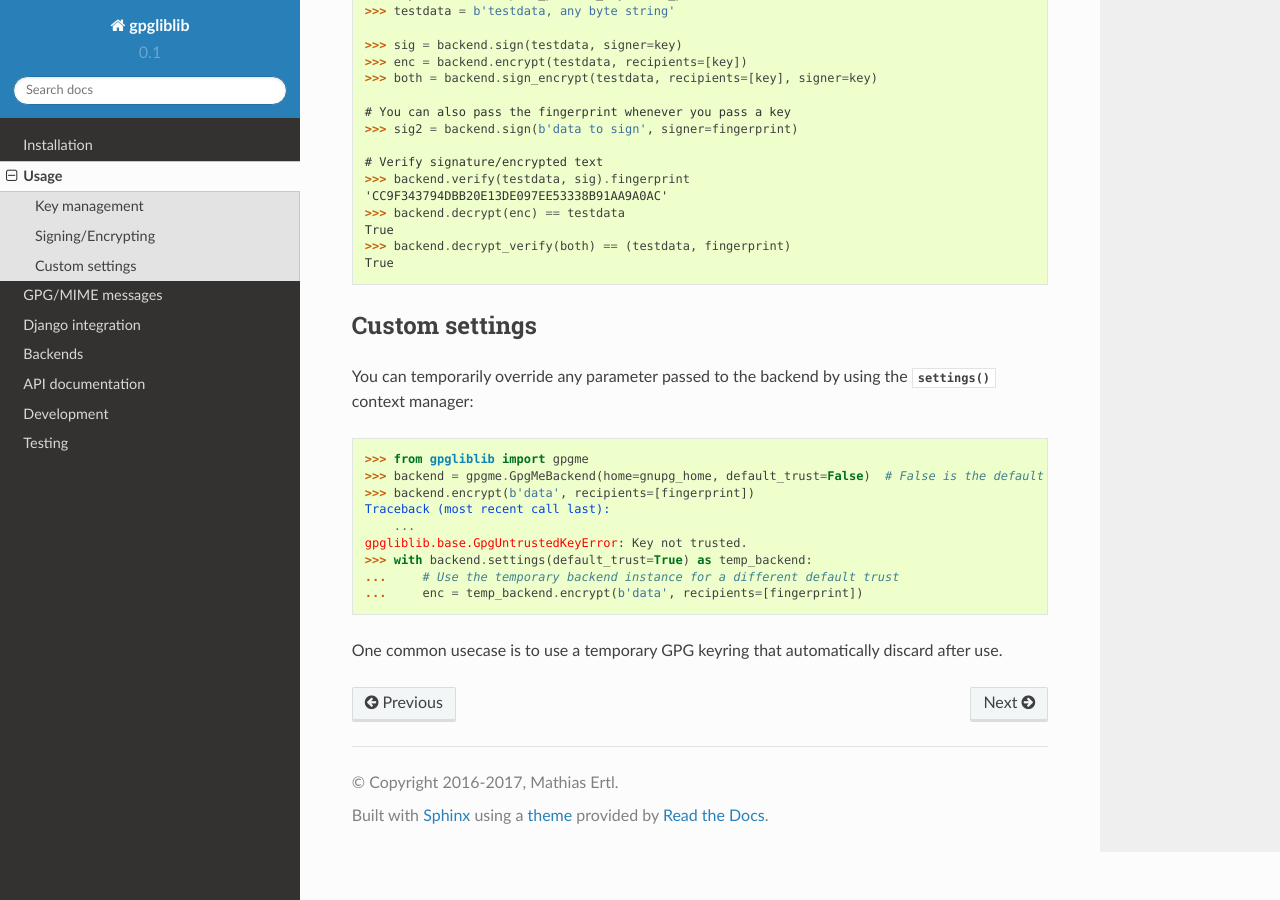
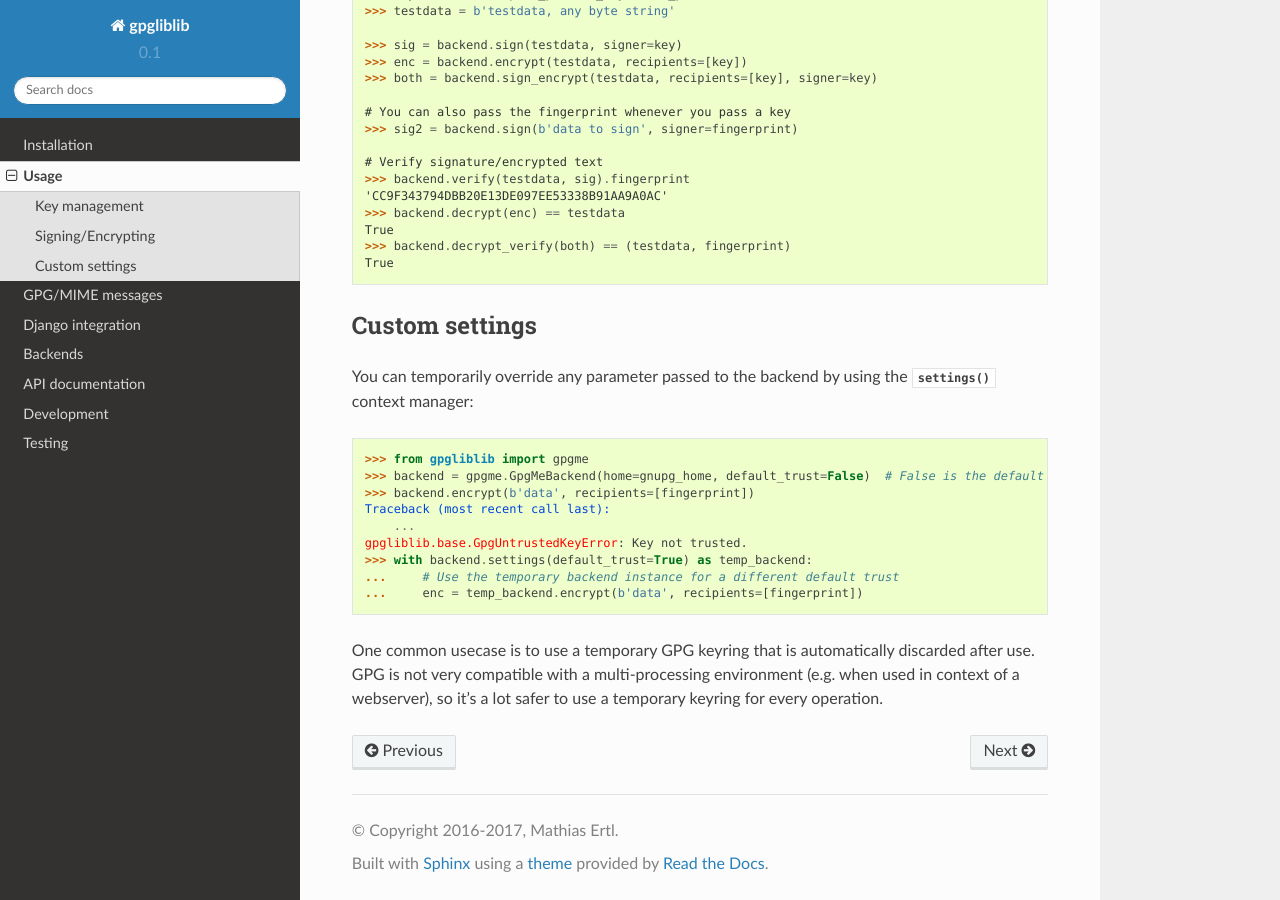
Before and after one commit to mathiasertl/gpgliblib, a Sphinx documentation site: the page built from doc/usage.rst, in a window 1280 px wide and 900 px high, scrolled down 1272 px. Built offline with Sphinx 7.4.7 and the Read the Docs theme 2.0.0, drawn with Linux system fonts in a browser that asks for light colours.

Commit message:
better trailing paragraph

```diff
--- a/doc/usage.rst
+++ b/doc/usage.rst
@@ -93,4 +93,6 @@ You can temporarily override any parameter passed to the backend by using the
    ...     # Use the temporary backend instance for a different default trust
    ...     enc = temp_backend.encrypt(b'data', recipients=[fingerprint])
 
-One common usecase is to use a temporary GPG keyring that automatically discard after use.
+One common usecase is to use a temporary GPG keyring that is automatically discarded after use. GPG
+is not very compatible with a multi-processing environment (e.g. when used in context of a
+webserver), so it's a lot safer to use a temporary keyring for every operation.
```
